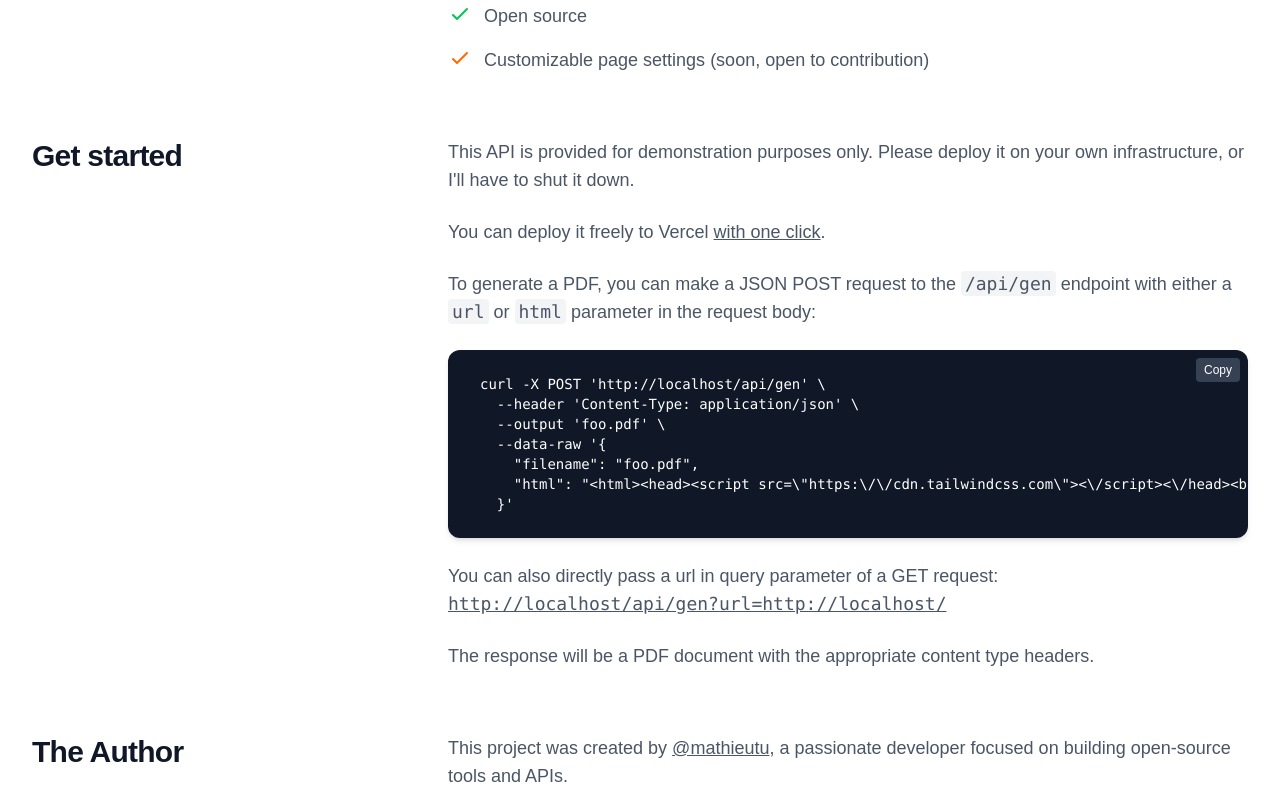
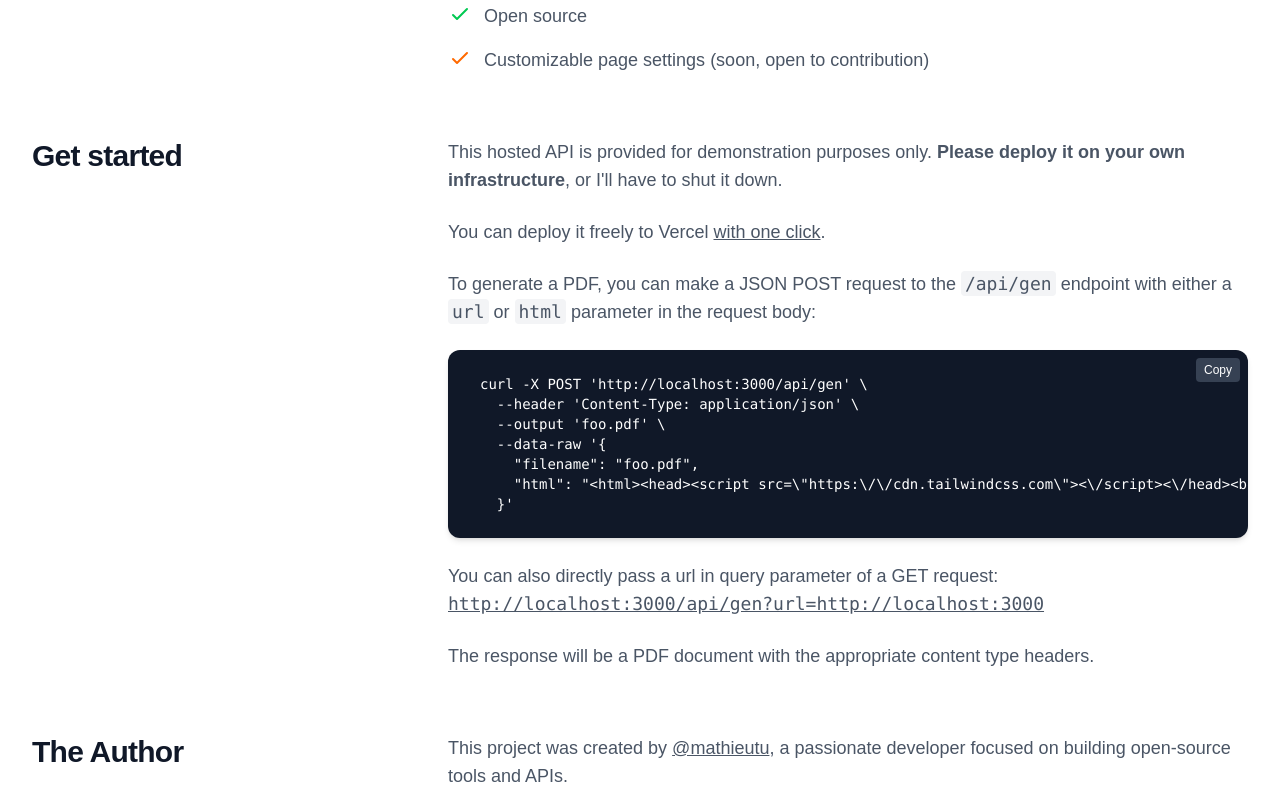
Before and after one commit to mathieutu/pdf-gen, a Next.js app: page / in a window 1280 px wide. Shown: the part 680-1491 px from the top of the page. Built offline with nearby package versions, Linux system fonts and the light colour scheme.

Commit message:
🐛 Fix urls not accessible.

```diff
--- a/src/app/page.tsx
+++ b/src/app/page.tsx
@@ -1,5 +1,13 @@
-import { UrlGet, CurlCode } from '@/components/clients'
-import { Link } from '@/components/common'
+'use client'
+
+import { useState } from 'react'
+import { ComponentProps } from 'react'
+
+const Link = (props: ComponentProps<'a'>) => <a
+  className="underline hover:text-blue-800 dark:hover:text-blue-300"
+  target="_blank" rel="noopener noreferrer"
+  {...props}
+/>
 
 const CheckIcon = ({ className = '' }) => (
   <svg
@@ -12,7 +20,41 @@ const CheckIcon = ({ className = '' }) => (
   </svg>
 )
 
+const host = process.env.NEXT_PUBLIC_VERCEL_PROJECT_PRODUCTION_URL ? `https://${process.env.NEXT_PUBLIC_VERCEL_PROJECT_PRODUCTION_URL}` : 'http://localhost:3000'
 
+const CurlCode = () => {
+  const [copied, setCopied] = useState(false)
+
+  const codeString = `curl -X POST '${host}/api/gen' \\
+  --header 'Content-Type: application/json' \\
+  --output 'foo.pdf' \\
+  --data-raw '{
+    "filename": "foo.pdf",
+    "html": "<html><head><script src=\\"https:\\/\\/cdn.tailwindcss.com\\"><\\/script><\\/head><body class=\\"h-screen grid place-items-center\\"><span class=\\"print:hidden\\">IT SHOULD NO BE PRINTED<\\/span><div class=\\"bg-pink-300 text-pink-800 p-8 h-[100px] grid place-items-center font-medium font-mono\\">@mathieutu<\\/div><\\/body><\\/html>"
+  }'`
+
+  const copyToClipboard = () => {
+    navigator.clipboard.writeText(codeString)
+    setCopied(true)
+    setTimeout(() => setCopied(false), 2000)
+  }
+
+  return (
+    <div className="rounded-xl overflow-hidden bg-gray-900 shadow-md relative">
+      <button
+        onClick={copyToClipboard}
+        className="print:hidden absolute top-2 right-2 px-2 py-1 bg-gray-700 hover:bg-gray-600 rounded text-xs text-white focus:outline-none focus:ring-1 focus:ring-gray-500"
+        aria-label="Copy code to clipboard"
+      >
+        {copied ? 'Copied!' : 'Copy'}
+      </button>
+      <pre className="px-6 py-6 sm:px-8 overflow-x-auto text-sm text-white">
+        <code>{codeString}</code>
+      </pre>
+
+    </div>
+  )
+}
 
 export default function Home() {
   return (
@@ -131,7 +173,7 @@ export default function Home() {
               <div className="mt-12 lg:mt-0 lg:col-span-2">
                 <div className="text-lg space-y-6 text-gray-600 dark:text-gray-300">
                   <p>
-                    This API is provided for demonstration purposes only. Please deploy it on your own infrastructure,
+                    This hosted API is provided for demonstration purposes only. <strong className="font-bold">Please deploy it on your own infrastructure</strong>,
                     or I&#39;ll have to shut it down.
                   </p>
                   <p>
@@ -148,7 +190,11 @@ export default function Home() {
                   </p>
                   <CurlCode/>
                   <p>
-                    You can also directly pass a url in query parameter of a GET request: <code><UrlGet/></code>
+                    You can also directly pass a url in query parameter of a GET request: <code><Link
+                    href={`${host}/api/gen?url=${host}`}
+                  >
+                    {`${host}/api/gen?url=${host}`}
+                  </Link></code>
                   </p>
                   <p>The response will be a PDF document with the appropriate content type headers.</p>
                 </div>
--- a/src/components/clients.tsx
+++ /dev/null
@@ -1,45 +0,0 @@
-'use client'
-import { useState } from 'react'
-import { Link } from '@/components/common'
-
-export const CurlCode = () => {
-  const [copied, setCopied] = useState(false)
-
-  const codeString = `curl -X POST '${window?.location}api/gen' \\
-  --header 'Content-Type: application/json' \\
-  --output 'foo.pdf' \\
-  --data-raw '{
-    "filename": "foo.pdf",
-    "html": "<html><head><script src=\\"https:\\/\\/cdn.tailwindcss.com\\"><\\/script><\\/head><body class=\\"h-screen grid place-items-center\\"><span class=\\"print:hidden\\">IT SHOULD NO BE PRINTED<\\/span><div class=\\"bg-pink-300 text-pink-800 p-8 h-[100px] grid place-items-center font-medium font-mono\\">@mathieutu<\\/div><\\/body><\\/html>"
-  }'`
-
-  const copyToClipboard = () => {
-    navigator.clipboard.writeText(codeString)
-    setCopied(true)
-    setTimeout(() => setCopied(false), 2000)
-  }
-
-  return (
-    <div className="rounded-xl overflow-hidden bg-gray-900 shadow-md relative">
-      <button
-        onClick={copyToClipboard}
-        className="print:hidden absolute top-2 right-2 px-2 py-1 bg-gray-700 hover:bg-gray-600 rounded text-xs text-white focus:outline-none focus:ring-1 focus:ring-gray-500"
-        aria-label="Copy code to clipboard"
-      >
-        {copied ? 'Copied!' : 'Copy'}
-      </button>
-      <pre className="px-6 py-6 sm:px-8 overflow-x-auto text-sm text-white">
-        <code>{codeString}</code>
-      </pre>
-
-    </div>
-  )
-}
-
-export const UrlGet = () => (
-  <Link
-    href={`${window?.location}api/gen?url=${window?.location}`}
-  >
-    {`${window?.location}api/gen?url=${window?.location}`}
-  </Link>
-)
--- a/src/components/common.tsx
+++ /dev/null
@@ -1,7 +0,0 @@
-import { ComponentProps } from 'react'
-
-export const Link = (props: ComponentProps<'a'>) => <a
-  className="underline hover:text-blue-800 dark:hover:text-blue-300"
-  target="_blank" rel="noopener noreferrer"
-  {...props}
-/>
```
